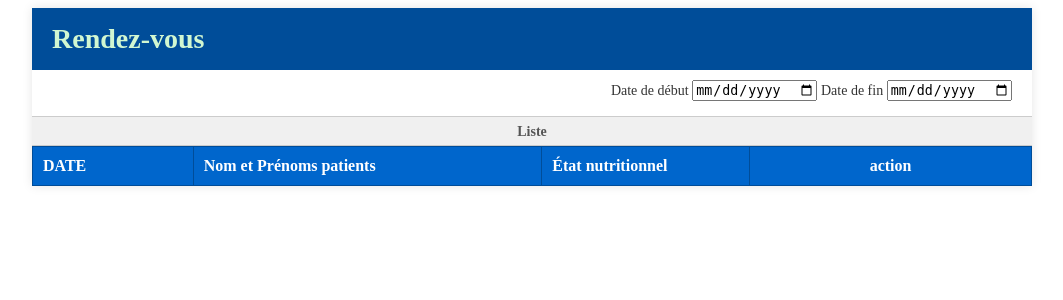
After one commit to Martial56/NutriVa, a Django app: page /rdv/ in a window 1280 px wide. The commit adds this page. Shown: the top 300 px of the page, without its empty margins (108-1171 px from the left). Run offline with Django 5.2, Linux system fonts and the light colour scheme; lists and menus that the app fills with data are empty.

Commit message:
Modification de la page constante avec page rdv

```diff
--- a/patient/models.py
+++ b/patient/models.py
@@ -4,6 +4,7 @@ class Patient(models.Model):
     nom = models.CharField(max_length=100)
     prenom = models.CharField(max_length=300)
     date_naissance = models.DateField()
+    sexe = models.CharField(max_length=10)
     nom_parent= models.CharField(max_length=100)
     quartier = models.CharField(max_length=100)
     telephone = models.CharField(max_length=20, blank=True, null=True)
@@ -17,7 +18,7 @@ class Constante(models.Model):
     poids = models.FloatField()
     taille = models.FloatField()
     perimetre_brachial = models.FloatField()
-   # temperature = models.FloatField()
+    zscore = models.FloatField()
     #tension = models.CharField(max_length=20)
     imc = models.FloatField()
     indicecorporel = models.CharField(max_length=50)
--- a/patient/static/patient/style.css
+++ b/patient/static/patient/style.css
@@ -702,5 +702,150 @@ body.nutrition-body {
     flex-direction: column;
   }
 }
+.etat_nutri {
+  width: 200px;          /* identique à tes autres inputs */
+  padding: 7px 10px;
+  border: 1px solid #ccc;
+  border-radius: 4px;
+  font-size: 15px;
+  box-sizing: border-box;
+}
+
+/************ style de la page rendez-vous *******************/
+
+/* Styles généraux
+        body {
+            font-family: Arial, sans-serif;
+            margin: 0;
+            background-color: #f4f4f4;
+            padding: 20px;
+        }*/
+
+.container {
+    max-width: 1000px;
+    margin: 0 auto;
+    background-color: #fff;
+    box-shadow: 0 0 10px rgba(0, 0, 0, 0.1);
+}
+
+/* En-tête bleu */
+.header {
+    background-color: #004d99; /* Bleu foncé */
+    color: white;
+    padding: 15px 20px;
+    display: flex;
+    justify-content: space-between;
+    align-items: flex-end;
+}
+
+.header h1 {
+    margin: 0;
+    font-size: 28px;
+    color: #d1f7d1; /* Vert clair pour le titre */
+}
+
+/* Zone de dates */
+.dates {
+    padding: 10px 20px 5px;
+    text-align: right;
+    font-size: 14px;
+    color: #333;
+}
+
+.dates span {
+    margin-left: 30px;
+}
+
+/* Titre de la liste */
+.list-title-container {
+    border-top: 1px solid #ccc;
+    border-bottom: 1px solid #ccc;
+    text-align: center;
+    padding: 5px 0;
+    background-color: #f0f0f0; /* Fond gris clair */
+    margin-top: 10px;
+}
+
+.list-title {
+    font-size: 14px;
+    font-weight: bold;
+    color: #555;
+}
+
+/* Tableau de la liste */
+.appointment-table {
+    width: 100%;
+    border-collapse: collapse;
+    table-layout: fixed; /* Pour fixer les largeurs */
+}
+
+.appointment-table th, .appointment-table td {
+    padding: 10px;
+    border: 1px solid #ddd;
+    text-align: left;
+}
+
+/* En-têtes du tableau (bleu) */
+.appointment-table th {
+    background-color: #0066cc; /* Bleu plus clair pour les TH */
+    color: white;
+    font-weight: bold;
+    border-color: #004d99;
+}
+
+/* Largeurs des colonnes */
+.appointment-table th:nth-child(1) { width: 15%; } /* DATE */
+.appointment-table th:nth-child(2) { width: 35%; } /* Nom et Prénoms patients */
+.appointment-table th:nth-child(3) { width: 20%; } /* État nutritionnel */
+.appointment-table th:nth-child(4) { width: 30%; text-align: center; } /* Action (couvre les deux colonnes) */
+
+/* Lignes (alternance de couleur) */
+.appointment-table tr:nth-child(odd) td {
+    background-color: #f9f9f9; /* Gris très clair */
+}
+
+.appointment-table tr:nth-child(even) td {
+    background-color: #ffffff; /* Blanc */
+}
+
+/* Colonne Action (pour les boutons) */
+.action-cell {
+    display: flex;
+    justify-content: space-around;
+    align-items: center;
+    height: 100%;
+    border: none; /* Pas de bordure interne visible entre les boutons */
+}
+
+/* Styles des boutons simulés */
+.button {
+    border: none;
+    color: white;
+    padding: 8px 15px;
+    text-align: center;
+    text-decoration: none;
+    display: inline-block;
+    font-size: 14px;
+    margin: 4px 2px;
+    cursor: pointer;
+    border-radius: 5px; /* Coins arrondis */
+    min-width: 80px;
+}
+
+.vaccin-button {
+    background-color: #4CAF50; /* Vert */
+    box-shadow: 0 2px 5px rgba(0, 0, 0, 0.2);
+}
+
+.nutrition-button {
+    background-color: #ff8c00; /* Orange */
+    box-shadow: 0 2px 5px rgba(0, 0, 0, 0.2);
+}
+
+/************* style de la page enregistrement patient *******************/
+.container-enregistrement{
+    margin: 20px auto;
+}
+
 
 :root { color-scheme: light dark; }
--- a/patient/templates/patient/nutrition.html
+++ b/patient/templates/patient/nutrition.html
@@ -40,8 +40,8 @@
         <input type="date" id="date_admission" name="date_admission">
       </div>
       <div class="form-group">
-        <label for="etat_nutritionnel">État nutritionnel</label>
-        <select id="etat_nutri" name="etat_nutri">
+        <label for="etat_nutri">État nutritionnel</label>
+        <select id="etat_nutri" name="etat_nutri" class="etat_nutri">
             <option value=""></option>
             <option value="normal">Normal</option>
             <option value="modere">Modéré</option>
@@ -71,7 +71,7 @@
 
         <div class="form-group">
           <label for="code_depistage">Code de dépistage</label>
-          <input type="text" id="code_depistage" name="code_depistage">
+          <input type="text" id="code_depistage" name="code_depistage" placeholder="ex: 09817/01/01/25/00001">
         </div>
 
         <p><strong>Résultat de dépistage</strong></p>
--- /dev/null
+++ b/patient/templates/patient/rdv.html
@@ -0,0 +1,59 @@
+<!DOCTYPE html>
+<html lang="fr">
+    {% load static %}
+<head>
+    <meta charset="UTF-8">
+    <meta name="viewport" content="width=device-width, initial-scale=1.0">
+    <link rel="stylesheet" href="{% static 'patient/style.css' %}">
+    <title>Formulaire Rendez-vous</title>
+    <style>
+
+    </style>
+</head>
+<body>
+    {% csrf_token %}
+
+    <div class="container">
+        <div class="header">
+            <h1>Rendez-vous</h1>
+            </div>
+
+        <div class="dates">
+            <label for="datedebut">Date de début</label> <input type="date" name="datedebut" id="datedebut">
+            <label for="datefin">Date de fin</label> <input type="date" name="datefin" id="datefin">
+        </div>
+
+        <div class="list-title-container">
+            <span class="list-title">Liste</span>
+        </div>
+
+        <table class="appointment-table">
+            <thead>
+                <tr>
+                    <th>DATE</th>
+                    <th>Nom et Prénoms patients</th>
+                    <th>État nutritionnel</th>
+                    <th colspan="2">action</th> </tr>
+            </thead>
+            <tbody>
+                {% for patient in patients %}
+                <tr>
+                    <td>{{patient.date_naissance}}</td>
+                    <td>{{ patient.nom }} {{ patient.prenom }}</td>
+                    <td></td>
+                    <td colspan="2">
+                        <div class="action-cell">
+                            <button class="button vaccin-button">Vaccin</button>
+                            <button class="button nutrition-button">Nutrition</button>
+                        </div>
+                    </td>
+                </tr>
+
+                {% endfor %}
+            </tbody>
+        </table>
+    </div>
+
+
+</body>
+</html>
--- a/patient/urls.py
+++ b/patient/urls.py
@@ -9,6 +9,7 @@ urlpatterns = [
     path('vaccination/', views.vaccination, name="vaccination"),
     path('login/', views.login, name="login"),
     path('nutrition/', views.nutrition, name="nutrition"),
+    path('rdv/', views.rdv, name="rdv"),
  # urls.py
     path("enregistrement_patient/", views.enregistrement_patient, name="enregistrement_patient")
 
--- a/patient/views.py
+++ b/patient/views.py
@@ -20,6 +20,10 @@ def creer_patient(request):
 def constante(request):
     return render(request, 'patient/constante.html')
 
+#la vue pour la page rendez-vous
+def rdv(request):
+    return render(request, 'patient/rdv.html')
+
 #la vue pour la page de saisie des vaccinations
 def vaccination(request):
     return render(request, 'patient/vaccination.html')
@@ -31,7 +35,7 @@ def nutrition(request):
 #la vue pour la page de liste des patients
 def liste_patients(request):
     patients = Patient.objects.all()
-    return render(request, "patient/liste_patients.html", {"patients": patients})
+    return render(request, "patient/liste_patients.html, patient/constante.html", {"patients": patients})
 
 #definir la date du jour dans le formulaire de constante
 def my_view(request):
```
Also changed, not shown: patient/templates/patient/constante.html (+10 -7 lines), patient/templates/patient/creer_patient.html (+9 -4 lines).
